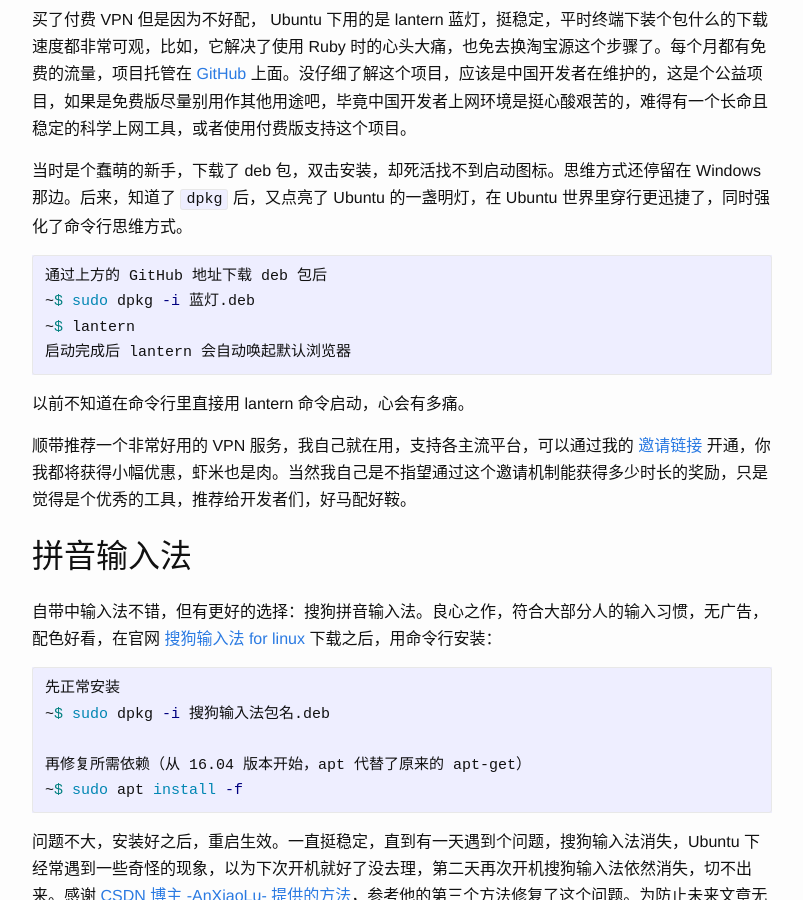
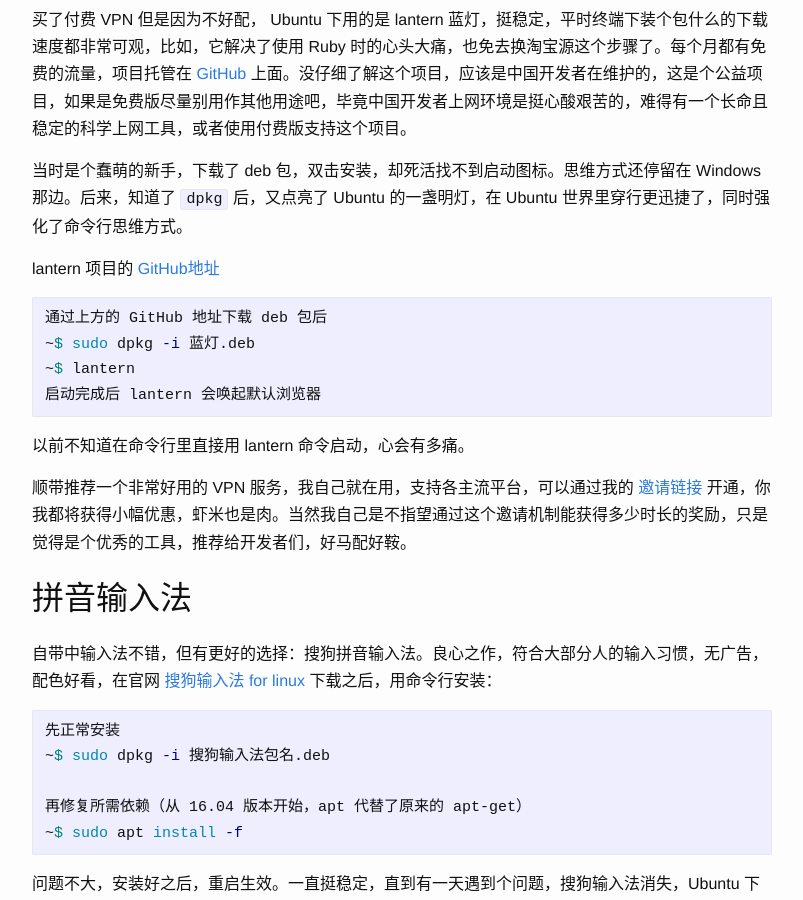
Before and after one commit to iwj/-iwj.github.io, a Jekyll site: the page built from _posts/2017-04-10-ubuntu-magic-note.md, in a window 1280 px wide and 900 px high, scrolled down 766 px. Shown: the whole window, without its empty margins (238-1041 px from the left). Built offline with Jekyll 4.4.1, drawn with Linux system fonts in a browser that asks for light colours.

Commit message:
update ubuntu-magic-note

```diff
--- a/_posts/2017-04-10-ubuntu-magic-note.md
+++ b/_posts/2017-04-10-ubuntu-magic-note.md
@@ -22,13 +22,16 @@
 
 买了付费 VPN 但是因为不好配， Ubuntu 下用的是 lantern 蓝灯，挺稳定，平时终端下装个包什么的下载速度都非常可观，比如，它解决了使用 Ruby 时的心头大痛，也免去换淘宝源这个步骤了。每个月都有免费的流量，项目托管在 [GitHub ](https://github.com/getlantern/forum/issues/833) 上面。没仔细了解这个项目，应该是中国开发者在维护的，这是个公益项目，如果是免费版尽量别用作其他用途吧，毕竟中国开发者上网环境是挺心酸艰苦的，难得有一个长命且稳定的科学上网工具，或者使用付费版支持这个项目。
 
+
 当时是个蠢萌的新手，下载了 deb 包，双击安装，却死活找不到启动图标。思维方式还停留在 Windows 那边。后来，知道了 `dpkg` 后，又点亮了 Ubuntu 的一盏明灯，在 Ubuntu 世界里穿行更迅捷了，同时强化了命令行思维方式。
+
+lantern 项目的 [GitHub地址 ](https://github.com/getlantern/forum/issues/833)
 
 ~~~bash
 通过上方的 GitHub 地址下载 deb 包后
 ~$ sudo dpkg -i 蓝灯.deb
 ~$ lantern
-启动完成后 lantern 会自动唤起默认浏览器
+启动完成后 lantern 会唤起默认浏览器
 ~~~
 
 以前不知道在命令行里直接用 lantern 命令启动，心会有多痛。
```
